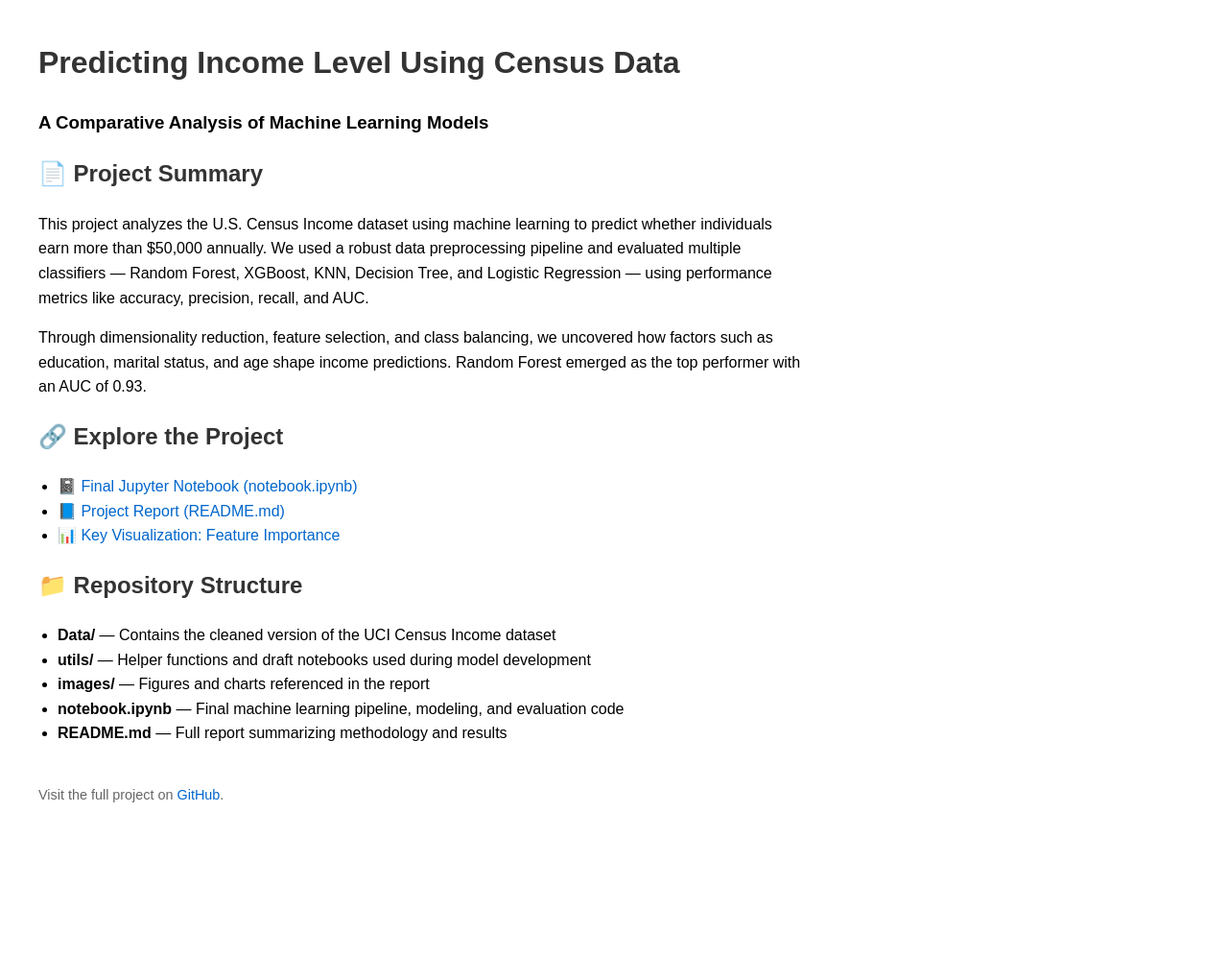
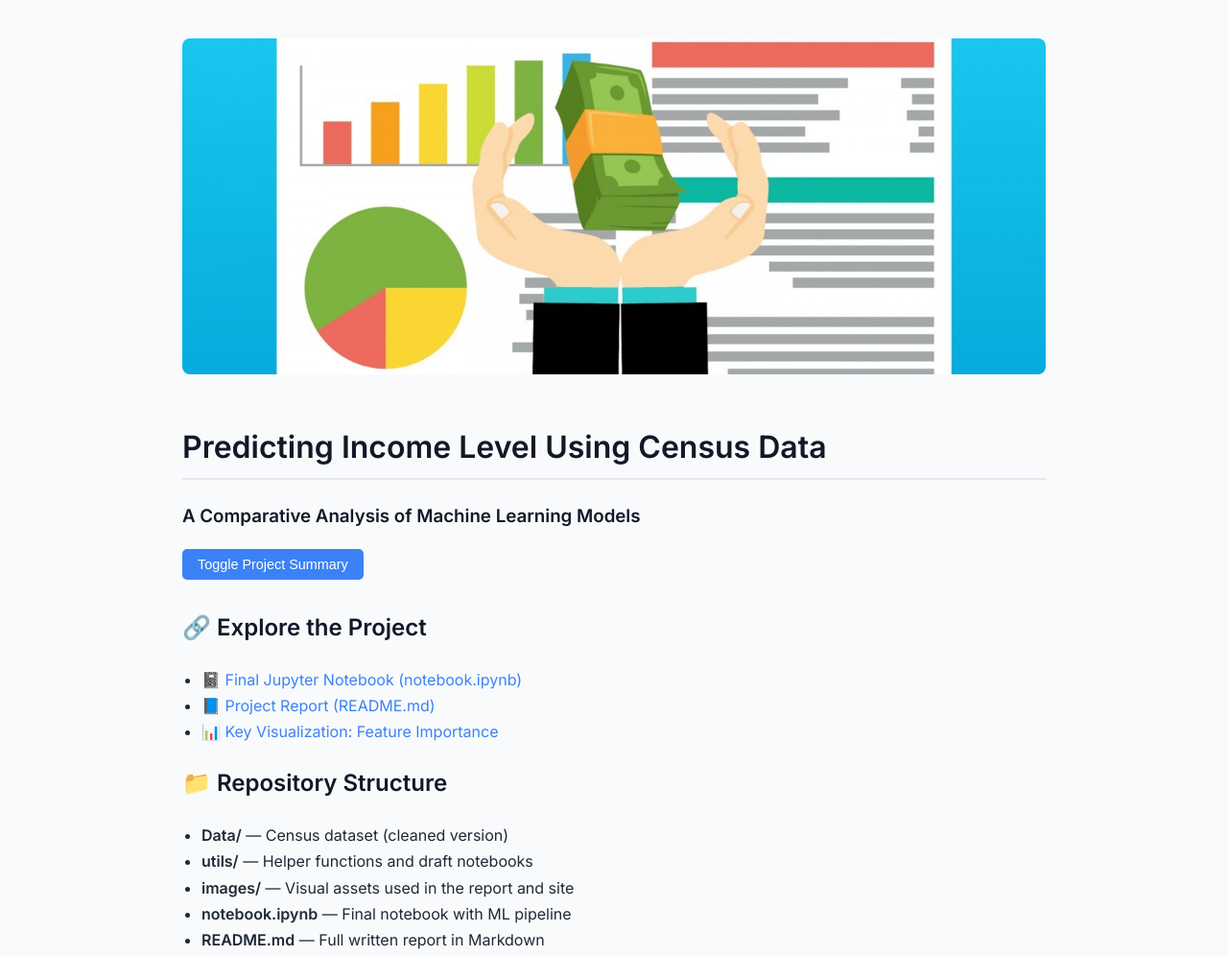
Before and after one commit to Sadia-Data-Science/Data-Science-Projects, a plain HTML site: page index.html in a window 1280 px wide. Shown: the top 996 px of the page at 96% size. Before the commit the page ends 880 px from the top, so only its background shows below. Drawn offline with Linux system fonts and the light colour scheme.

Commit message:
Update index.html

```diff
--- a/index.html
+++ b/index.html
@@ -1,45 +1,79 @@
 <!DOCTYPE html>
 <html lang="en">
 <head>
-  <meta charset="UTF-8">
+  <meta charset="UTF-8" />
   <title>Predicting Income Level Using Census Data</title>
+  <link href="https://fonts.googleapis.com/css2?family=Inter:wght@400;600&display=swap" rel="stylesheet">
   <style>
     body {
-      font-family: Arial, sans-serif;
-      margin: 40px;
-      max-width: 800px;
-      line-height: 1.6;
+      font-family: 'Inter', sans-serif;
+      background-color: #f9fafb;
+      color: #1f2937;
+      margin: 40px auto;
+      max-width: 900px;
+      line-height: 1.7;
+      padding: 0 20px;
     }
-    h1, h2 {
-      color: #333;
+    h1, h2, h3 {
+      color: #111827;
     }
-    ul {
-      padding-left: 20px;
+    h1 {
+      font-size: 2rem;
+      border-bottom: 2px solid #e5e7eb;
+      padding-bottom: 0.3rem;
+      margin-top: 1rem;
     }
     a {
-      color: #0066cc;
+      color: #3b82f6;
       text-decoration: none;
     }
     a:hover {
       text-decoration: underline;
     }
+    ul {
+      padding-left: 20px;
+    }
     .footer {
       margin-top: 40px;
       font-size: 0.9em;
-      color: #666;
+      color: #6b7280;
+    }
+    .banner {
+      width: 100%;
+      max-height: 350px;
+      object-fit: cover;
+      border-radius: 8px;
+      margin-bottom: 25px;
+    }
+    .button {
+      background-color: #3b82f6;
+      color: white;
+      border: none;
+      padding: 8px 16px;
+      font-size: 0.9rem;
+      border-radius: 5px;
+      cursor: pointer;
+      margin-bottom: 10px;
+    }
+    .button:hover {
+      background-color: #2563eb;
     }
   </style>
 </head>
 <body>
 
+  <img src="images/1719444449937.jpeg" alt="Project Banner" class="banner" />
+
   <h1>Predicting Income Level Using Census Data</h1>
   <h3>A Comparative Analysis of Machine Learning Models</h3>
 
 
-  <h2>📄 Project Summary</h2>
-  <p>This project analyzes the U.S. Census Income dataset using machine learning to predict whether individuals earn more than $50,000 annually. We used a robust data preprocessing pipeline and evaluated multiple classifiers — Random Forest, XGBoost, KNN, Decision Tree, and Logistic Regression — using performance metrics like accuracy, precision, recall, and AUC.</p>
+  <button class="button" onclick="toggle('summary')">Toggle Project Summary</button>
+  <div id="summary" style="display:none;">
+    <p>This project analyzes the U.S. Census Income dataset using machine learning to predict whether individuals earn more than $50,000 annually. We used a robust data preprocessing pipeline and evaluated multiple classifiers — Random Forest, XGBoost, KNN, Decision Tree, and Logistic Regression — using performance metrics like accuracy, precision, recall, and AUC.</p>
 
-  <p>Through dimensionality reduction, feature selection, and class balancing, we uncovered how factors such as education, marital status, and age shape income predictions. Random Forest emerged as the top performer with an AUC of 0.93.</p>
+    <p>Through dimensionality reduction, feature selection, and class balancing, we uncovered how factors such as education, marital status, and age shape income predictions. Random Forest emerged as the top performer with an AUC of 0.93.</p>
+  </div>
 
   <h2>🔗 Explore the Project</h2>
   <ul>
@@ -50,16 +84,23 @@
 
   <h2>📁 Repository Structure</h2>
   <ul>
-    <li><strong>Data/</strong> — Contains the cleaned version of the UCI Census Income dataset</li>
-    <li><strong>utils/</strong> — Helper functions and draft notebooks used during model development</li>
-    <li><strong>images/</strong> — Figures and charts referenced in the report</li>
-    <li><strong>notebook.ipynb</strong> — Final machine learning pipeline, modeling, and evaluation code</li>
-    <li><strong>README.md</strong> — Full report summarizing methodology and results</li>
+    <li><strong>Data/</strong> — Census dataset (cleaned version)</li>
+    <li><strong>utils/</strong> — Helper functions and draft notebooks</li>
+    <li><strong>images/</strong> — Visual assets used in the report and site</li>
+    <li><strong>notebook.ipynb</strong> — Final notebook with ML pipeline</li>
+    <li><strong>README.md</strong> — Full written report in Markdown</li>
   </ul>
 
   <div class="footer">
     Visit the full project on <a href="https://github.com/Sadia-Data-Science/Predicting-Income-Level-Using-Census-Data-A-Comparative-Analysis-of-Machine-Learning-Models">GitHub</a>.
   </div>
 
+  <script>
+    function toggle(id) {
+      var el = document.getElementById(id);
+      el.style.display = el.style.display === 'none' ? 'block' : 'none';
+    }
+  </script>
+
 </body>
 </html>
```
